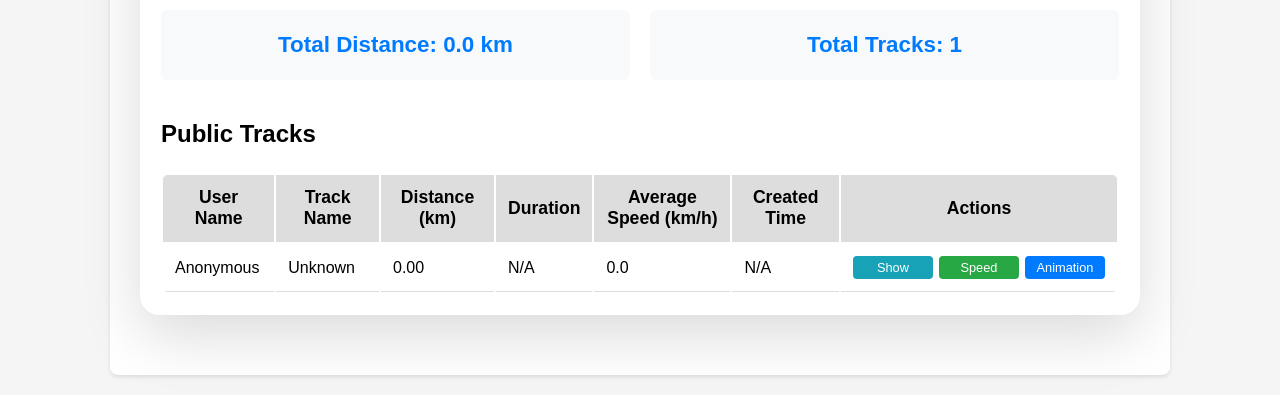
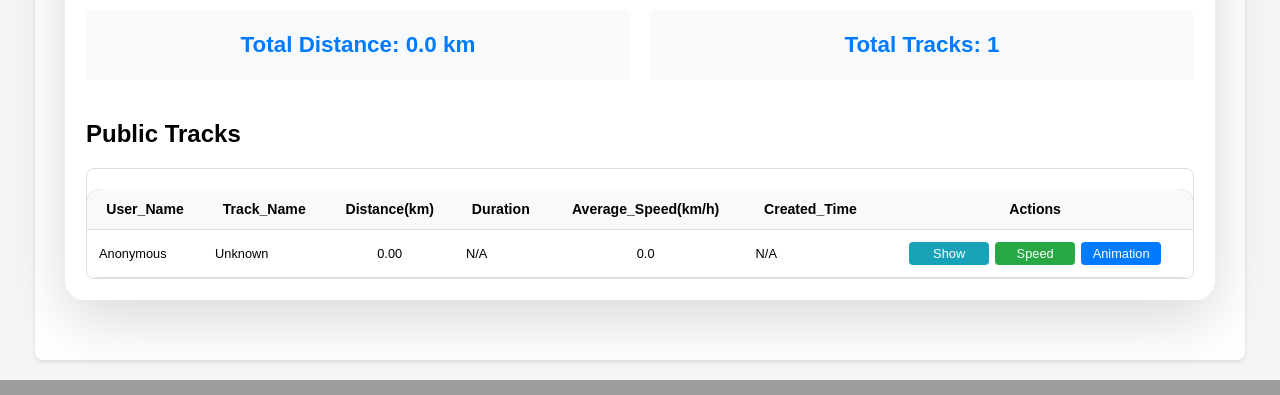
Before and after one commit to RyanXu11/gps_tracking_project, a Flask app: page /dashboard_public in a window 1280 px wide. Shown: the part 724-1119 px from the top of the page. Run offline with Flask 3, Linux system fonts and the light colour scheme; a database or web service that is not in the repository returns one stand-in record (values such as "Sample title"); some libraries are stand-ins or nearby versions.

Commit message:
Homepage bug fixed

```diff
--- a/app/routes/main.py
+++ b/app/routes/main.py
@@ -27,7 +27,10 @@ def login_required(f):
 @login_required
 def index():
     """Home page"""
-    return render_template('index.html')
+    if 'user_id' in session:
+        return redirect(url_for('dashboard'))
+    else:
+        return redirect(url_for('login'))
 
 
 # --------------------
--- a/app/templates/dashboard_public.html
+++ b/app/templates/dashboard_public.html
@@ -31,16 +31,16 @@
         <h2>Public Tracks</h2>
 
         {% if tracks %}
-        <div class="tracks-table">
-            <table>
+        <div class="tracks-table-wrapper">
+            <table class="tracks-table public-tracks-table">
                 <thead>
                     <tr>
-                        <th>User Name</th>
-                        <th>Track Name</th>
-                        <th>Distance (km)</th>
+                        <th>User_Name</th>
+                        <th>Track_Name</th>
+                        <th>Distance(km)</th>
                         <th>Duration</th>
-                        <th>Average Speed (km/h)</th>
-                        <th>Created Time</th>
+                        <th>Average_Speed(km/h)</th>
+                        <th>Created_Time</th>
                         <th>Actions</th>
                     </tr>
                 </thead>
--- a/static/css/dashboard.css
+++ b/static/css/dashboard.css
@@ -46,16 +46,20 @@
 
 .tracks-table {
     width: 100%;
+    table-layout: auto;
     border-collapse: collapse;
-    margin-top: 25px;
+    margin-top: 20px;
     overflow: hidden;
     border-radius: 12px;
 }
 
-.track-table,
-.track-table th,
-.track-table td {
-    font-size: 0.9rem;
+.tracks-table,
+.tracks-table th,
+.tracks-table td {
+    white-space: nowrap;
+    overflow: hidden;
+    text-overflow: ellipsis;
+    font-size: 0.8rem;
 }
 
 .tracks-table td {
@@ -73,18 +77,33 @@
     font-size: 1.1em;
 }
 
+.tracks-table thead tr{
+    background-color: #64a2df;
+    font-weight: bold;
+}
+
 .tracks-table tr:hover {
     background-color: #f5f5f5;
 }
 
 
-.track-table td:nth-child(2),
-.track-table th:nth-child(2) {
+.my-tracks-table td:nth-child(2),
+.my-tracks-table th:nth-child(2) {
     text-align: center;
 }
 
-.track-table td:nth-child(4),
-.track-table th:nth-child(4) {
+.my-tracks-table td:nth-child(4),
+.my-tracks-table th:nth-child(4) {
+    text-align: center;
+}
+
+.public-tracks-table td:nth-child(3),
+.public-tracks-table th:nth-child(3) {
+    text-align: center;
+}
+
+.public-tracks-table td:nth-child(5),
+.public-tracks-table th:nth-child(5) {
     text-align: center;
 }
 
@@ -137,7 +156,7 @@
 }
 
 .tracks-table-wrapper {
-  max-height: 250px;   /* Control the maximum height of the table, about 6 lines */
+  max-height: 300px;   /* Control the maximum height of the table, about 6 lines */
   overflow-y: auto;
   border: 1px solid #ddd;
   border-radius: 8px;
--- a/static/css/style.css
+++ b/static/css/style.css
@@ -11,7 +11,7 @@ body {
     padding: 30px;
     border-radius: 8px;
     box-shadow: 0 2px 4px rgba(0,0,0,0.1);
-    max-width: 1000px;
+    max-width: 1150px;
     margin: 0 auto;
 }
 
```
Also changed, not shown: app/templates/dashboard.html (+6 -6 lines).
